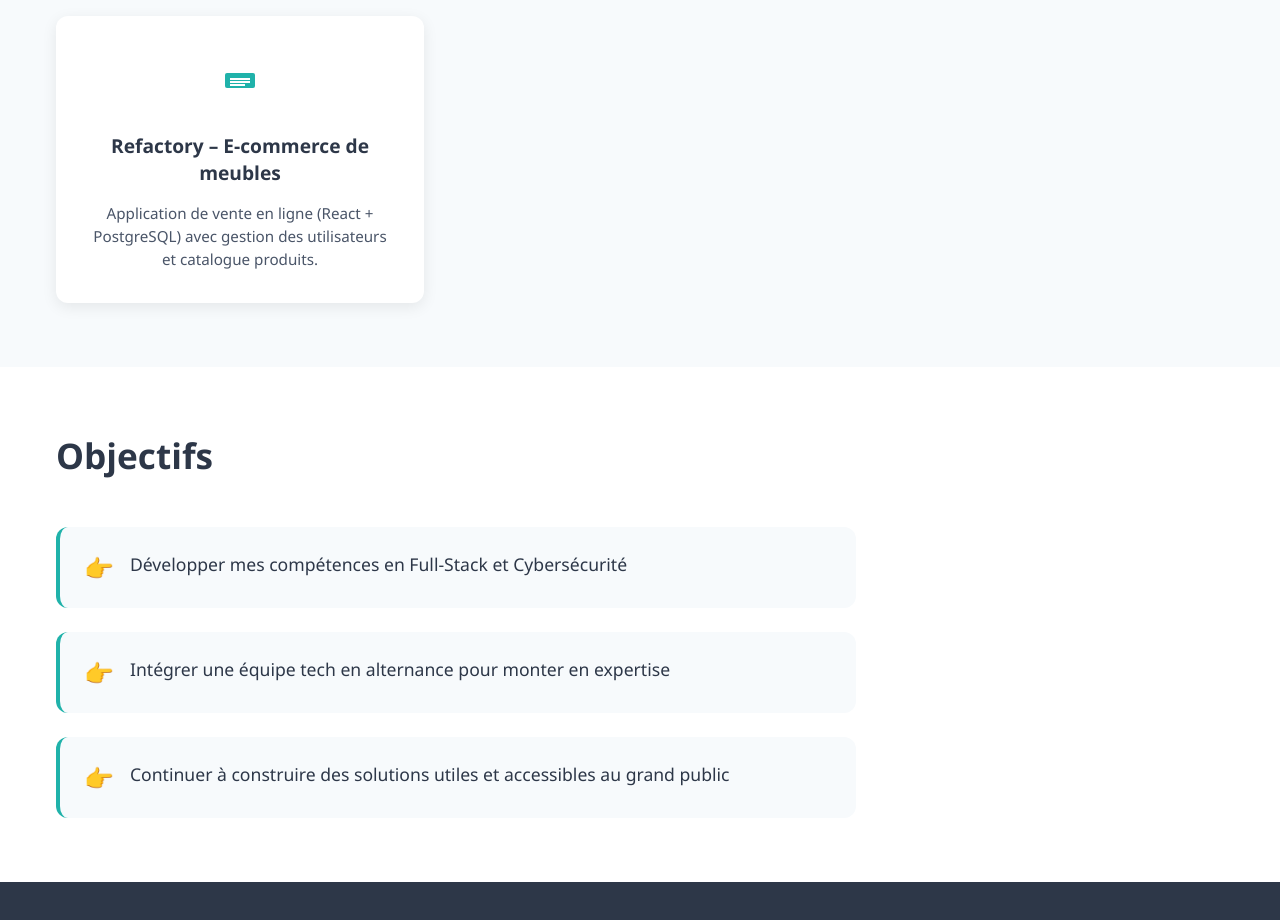
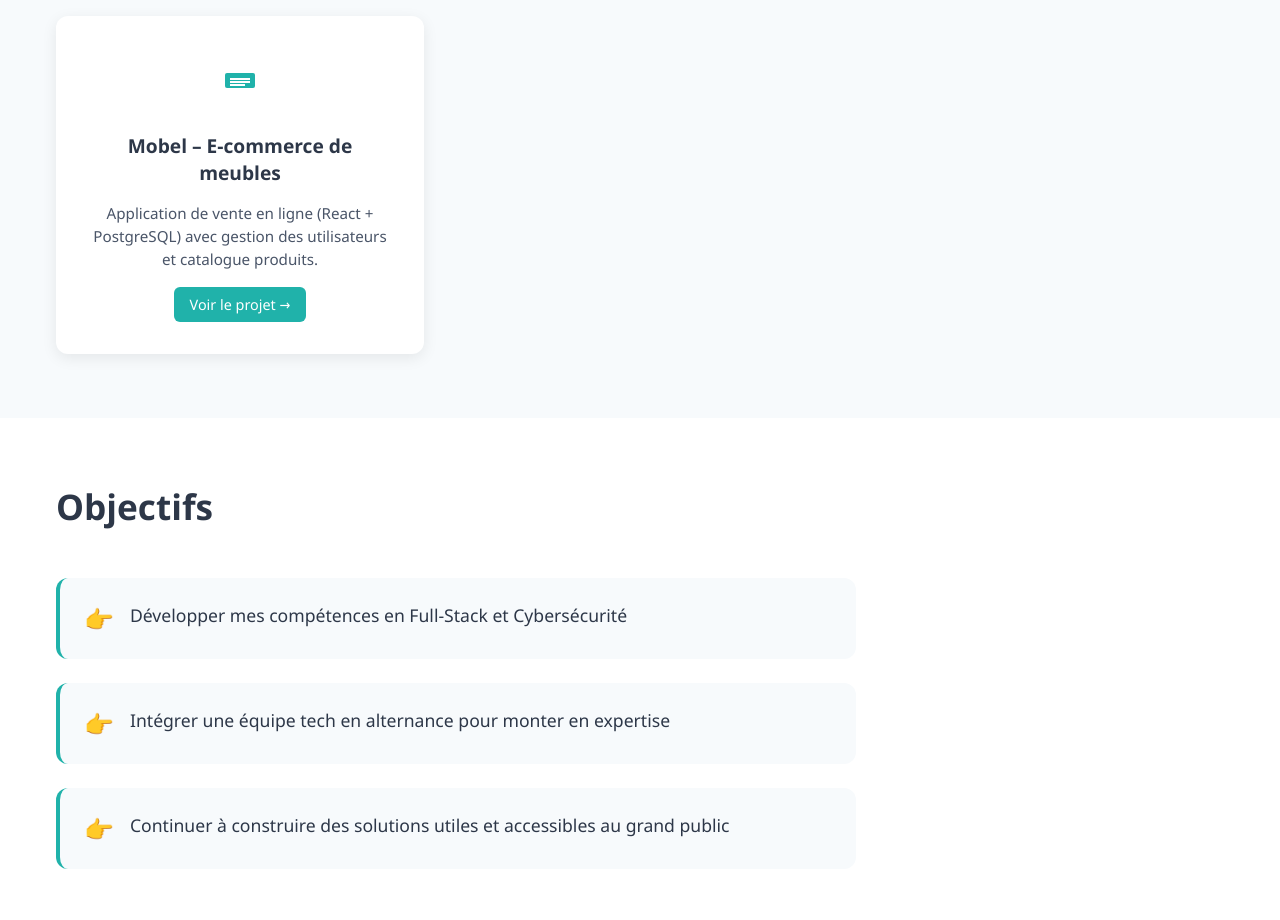
Before and after one commit to Ange-web/ProjetPersonnel, a React (Vite) app: page /parcours in a window 1280 px wide. Shown: the part 1660-2580 px from the top of the page. Built offline with nearby package versions, Linux system fonts and the light colour scheme.

Commit message:
Feat: Ajout lien vers Mobel e-commerce et correction du nom

```diff
--- a/src/assets/components/parcours/parcours.jsx
+++ b/src/assets/components/parcours/parcours.jsx
@@ -132,8 +132,11 @@
                   <rect x="20" y="36" width="15" height="2" fill="white"/>
                 </svg>
               </div>
-              <h3>Refactory – E-commerce de meubles</h3>
+              <h3>Mobel – E-commerce de meubles</h3>
               <p>Application de vente en ligne (React + PostgreSQL) avec gestion des utilisateurs et catalogue produits.</p>
+              <a href="https://moble-front.vercel.app/" target="_blank" rel="noopener noreferrer" className="project-link">
+                Voir le projet →
+              </a>
             </div>
           </div>
         </div>
```
